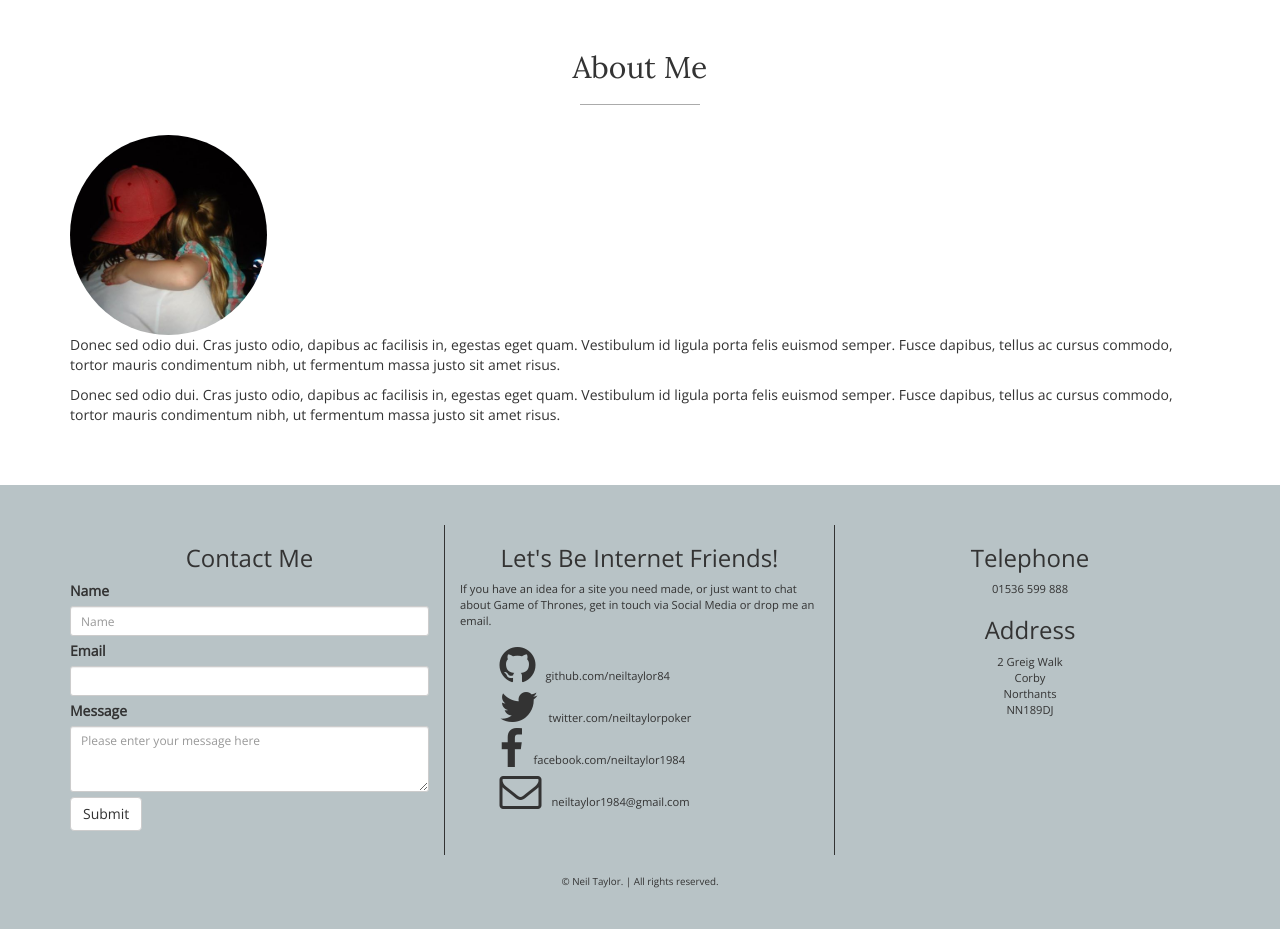
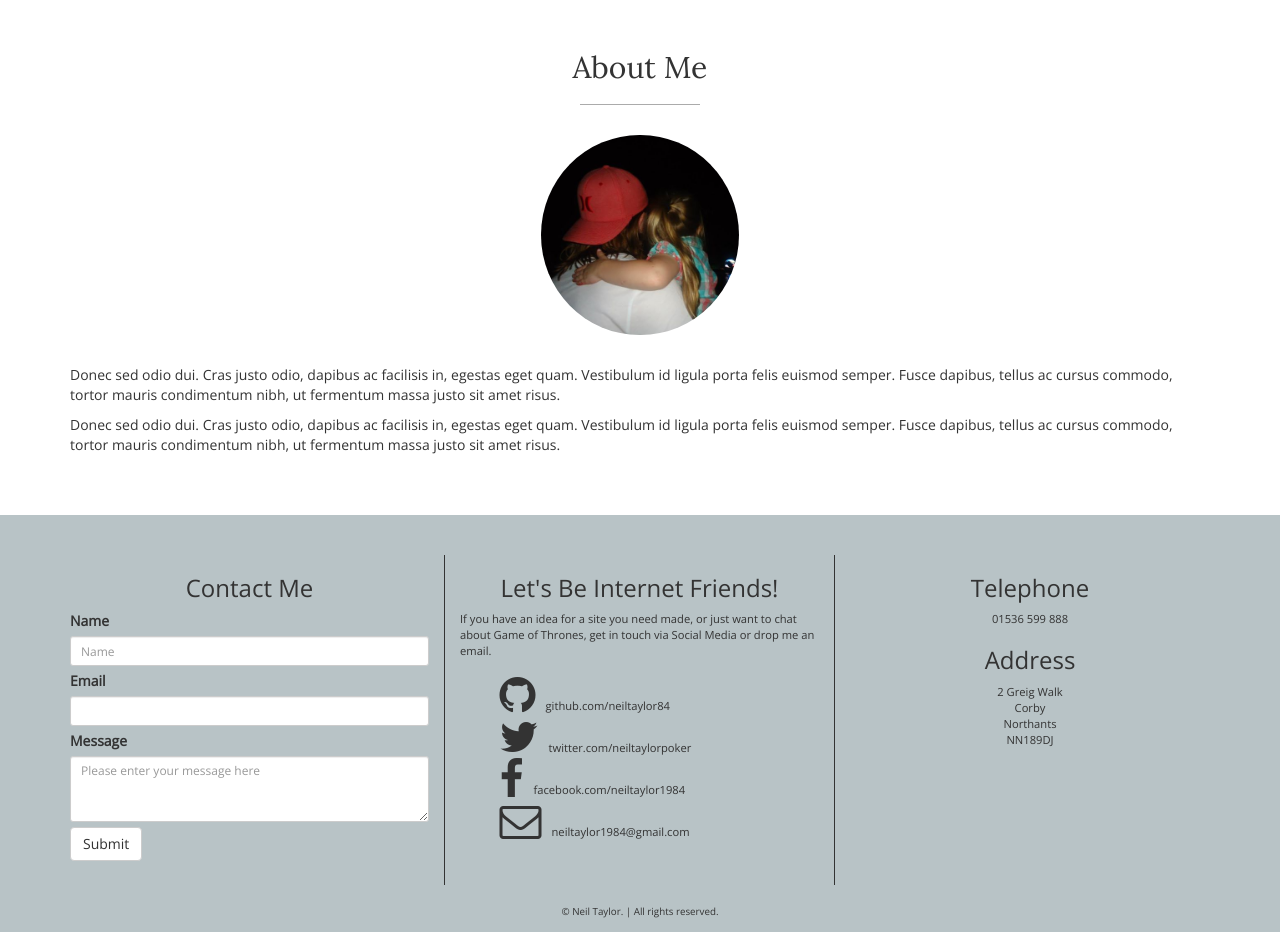
Before and after one commit to kn33l/Portfolio, a plain HTML site: page index.html in a window 1280 px wide. Shown: the part 1820-2752 px from the top of the page. Drawn offline with nearby package versions, Linux system fonts and the light colour scheme.

Commit message:
Made small changes to fix alignment

```diff
--- a/css/style.css
+++ b/css/style.css
@@ -65,7 +65,7 @@ h2 {
 
 #mugshot {
 	max-height: 200px;
-	margin: 0 auto 30;
+	margin: 0px auto 30px;
 }
 
 .about h2 {
```
